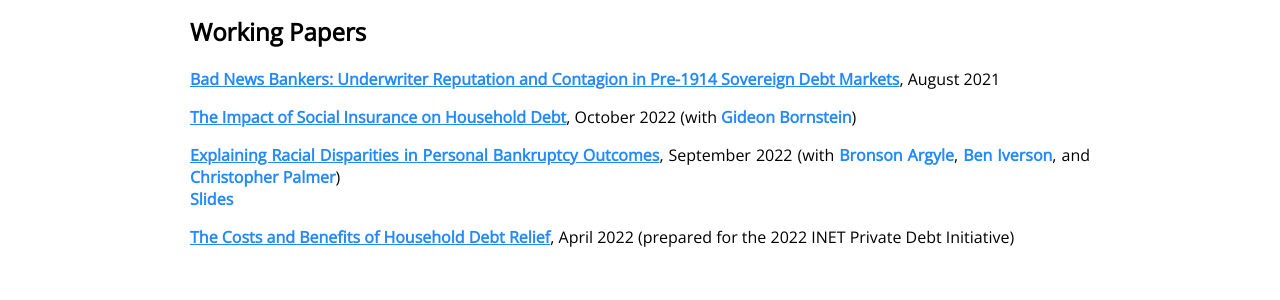
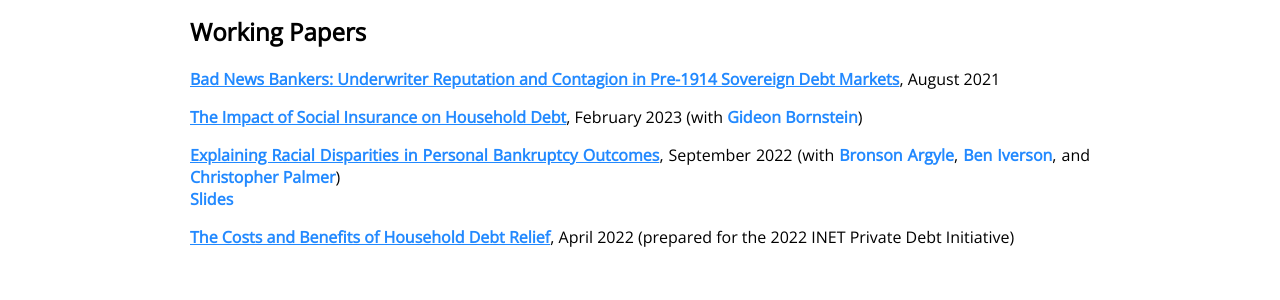
Before and after one commit to sashaindarte/sashaindarte.github.io, a Jekyll site: the page built from research/index.html, in a window 1280 px wide and 947 px high. Shown: the part 336-636 px from the top of the window. Built offline with Jekyll 4.4.1, drawn with Linux system fonts in a browser that asks for light colours.

Commit message:
updated social ins date

```diff
--- a/research/index.html
+++ b/research/index.html
@@ -28,7 +28,7 @@ title: Sasha Indarte - Research
 		</p>
 
 		<p align="justify"> <a href = "/research/BI_social_ins_debt.pdf">
-			<u><b>The Impact of Social Insurance on Household Debt</b></u></a>, October 2022 (with <a href="http://www.gideon-bornstein.com/home">Gideon Bornstein</a>)
+			<u><b>The Impact of Social Insurance on Household Debt</b></u></a>, February 2023 (with <a href="http://www.gideon-bornstein.com/home">Gideon Bornstein</a>)
 		</p>
 
 		<p align = "justify"> <a href = "/research/bk-bias-AIIP.pdf">
```
